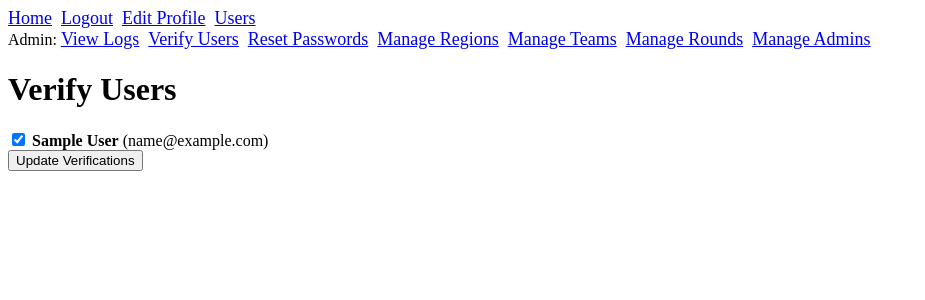
After one commit to gmichnikov/madness, a Flask app: page /admin/verify_users in a window 1280 px wide. The commit adds this page. Shown: the top 300 px of the page, without its empty margins (0-925 px from the left). Run offline with Flask 3, Linux system fonts and the light colour scheme; a user stored in the database is signed in; tables that the repository leaves empty hold one stand-in row (values such as "Sample post"); parts of the project's set-up code (start-up, migrations or seed data) failed here and were passed over.

Commit message:
Add verified status to Edit Profile page and allow admins to mark users as verified

```diff
--- a/app/routes.py
+++ b/app/routes.py
@@ -2,7 +2,7 @@ from flask import render_template, redirect, url_for, flash, request
 from app import app, db
 from app.models import User, Region, Team, Round, LogEntry
 from flask_login import login_user, logout_user, login_required, current_user, LoginManager
-from app.forms import RegistrationForm, LoginForm, AdminPasswordResetForm, ManageRegionsForm, ManageTeamsForm, ManageRoundsForm, AdminStatusForm, EditProfileForm
+from app.forms import RegistrationForm, LoginForm, AdminPasswordResetForm, ManageRegionsForm, ManageTeamsForm, ManageRoundsForm, AdminStatusForm, EditProfileForm, UserVerificationForm
 from functools import wraps
 import os
 from datetime import datetime
@@ -85,9 +85,6 @@ def logout():
 @login_required
 @admin_required
 def admin_reset_password():
-    if not current_user.is_admin:
-        return redirect(url_for('index'))
-
     form = AdminPasswordResetForm()
     form.email.choices = [(user.email, user.email) for user in User.query.all()]
 
@@ -248,6 +245,11 @@ def user_profile(user_id):
         user.time_zone = form.time_zone.data
         db.session.commit()
         flash('Profile updated successfully.')
+
+        log_entry = LogEntry(category='Edit Profile', current_user_id=current_user.id, description=f"{current_user.email} set name to {user.full_name} and timezone to {user.time_zone}")
+        db.session.add(log_entry)
+        db.session.commit()
+
         return redirect(url_for('user_profile', user_id=user_id))
 
     elif request.method == 'GET':
@@ -261,3 +263,23 @@ def user_profile(user_id):
 def users():
     users = User.query.order_by(User.full_name).all()
     return render_template('users.html', users=users)
+
+@app.route('/admin/verify_users', methods=['GET', 'POST'])
+@admin_required
+@login_required
+def admin_verify_users():
+    users = User.query.order_by(User.full_name).all()
+
+    if request.method == 'POST':
+        for user in users:
+            user.is_verified = request.form.get('verified_' + str(user.id)) == 'on'
+        db.session.commit()
+        flash('User verifications updated successfully.')
+
+        log_entry = LogEntry(category='Verify Users', current_user_id=current_user.id, description=f"{current_user.email} verified some users")
+        db.session.add(log_entry)
+        db.session.commit()
+
+        return redirect(url_for('admin_verify_users'))
+
+    return render_template('admin/verify_users.html', users=users)
--- a/app/static/styles.css
+++ b/app/static/styles.css
@@ -58,3 +58,13 @@ nav a {
 .table-logs tr:nth-child(even) {
     background-color: #f9f9f9;
 }
+
+.verified-user {
+    font-size: 18px;
+    color: green;
+}
+
+.unverified-user {
+    font-size: 18px;
+    color: red;
+}
--- /dev/null
+++ b/app/templates/admin/verify_users.html
@@ -0,0 +1,16 @@
+{% extends 'base.html' %}
+
+{% block title %}Verify Users{% endblock %}
+
+{% block content %}
+    <h1>Verify Users</h1>
+    <form method="POST">
+        {% for user in users %}
+            <div>
+                <input type="checkbox" name="verified_{{ user.id }}" {% if user.is_verified %} checked {% endif %}>
+                <strong>{{ user.full_name }}</strong> ({{ user.email }})
+            </div>
+        {% endfor %}
+        <input type="submit" value="Update Verifications">
+    </form>
+{% endblock %}
--- a/app/templates/base.html
+++ b/app/templates/base.html
@@ -19,6 +19,7 @@
                 {% if current_user.is_admin %}
                     <br> Admin:
                     <a href="{{ url_for('admin_view_logs') }}">View Logs</a>
+                    <a href="{{ url_for('admin_verify_users') }}">Verify Users</a>
                     <a href="{{ url_for('admin_reset_password') }}">Reset Passwords</a>
                     <a href="{{ url_for('admin_manage_regions') }}">Manage Regions</a>
                     <a href="{{ url_for('admin_manage_teams') }}">Manage Teams</a>
--- a/app/templates/edit_user_profile.html
+++ b/app/templates/edit_user_profile.html
@@ -1,5 +1,7 @@
 {% extends 'base.html' %}
 {% block content %}
+    <h1>Verified?</h1>
+    <p class="{{ 'verified-user' if user.is_verified else 'unverified-user' }}">{{ user.is_verified }}</p>
     <h1>Edit Profile</h1>
     <form method="POST">
         {{ form.hidden_tag() }}
```
Also changed, not shown: app/forms.py (+6 -1 lines).
